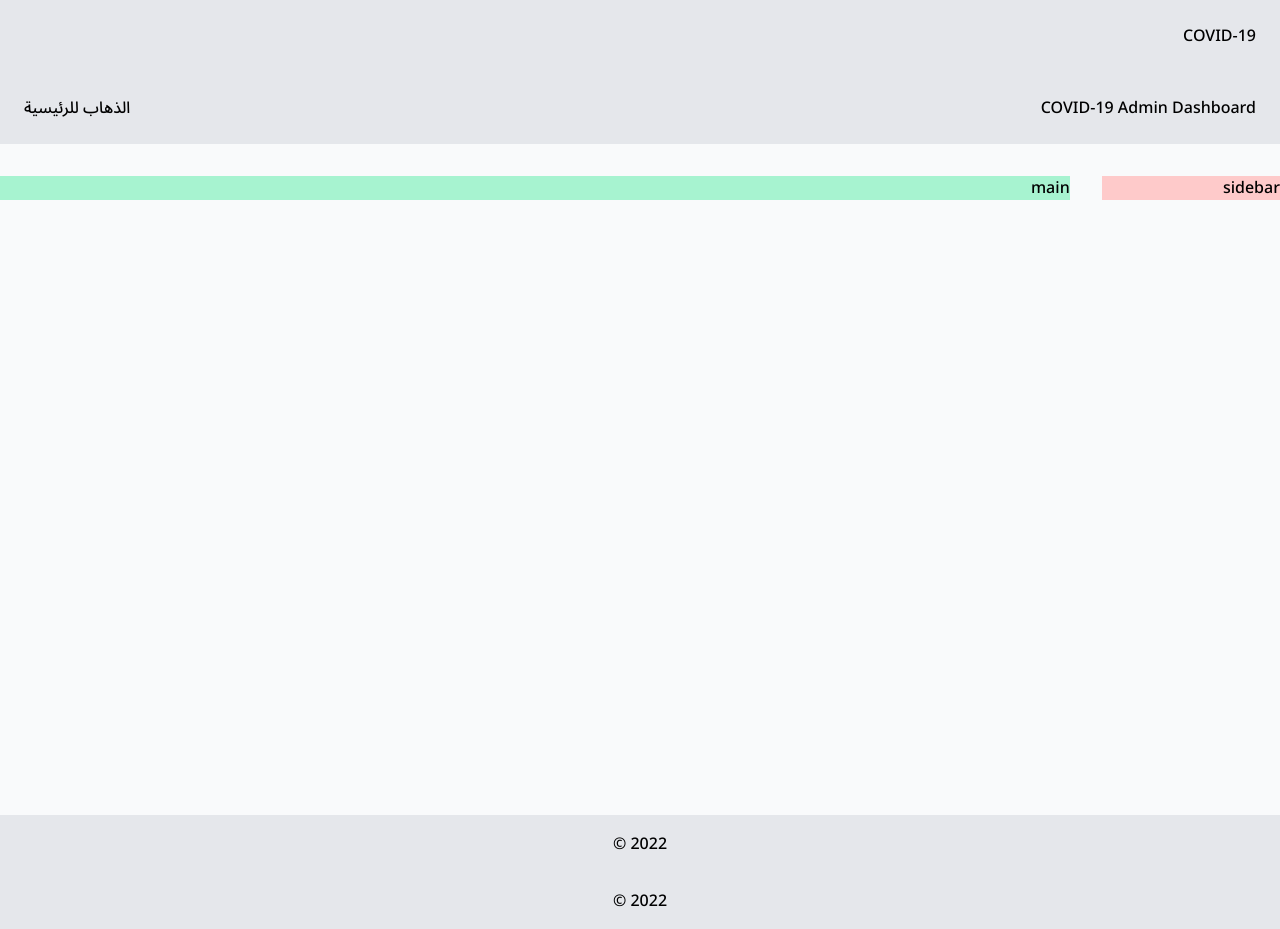
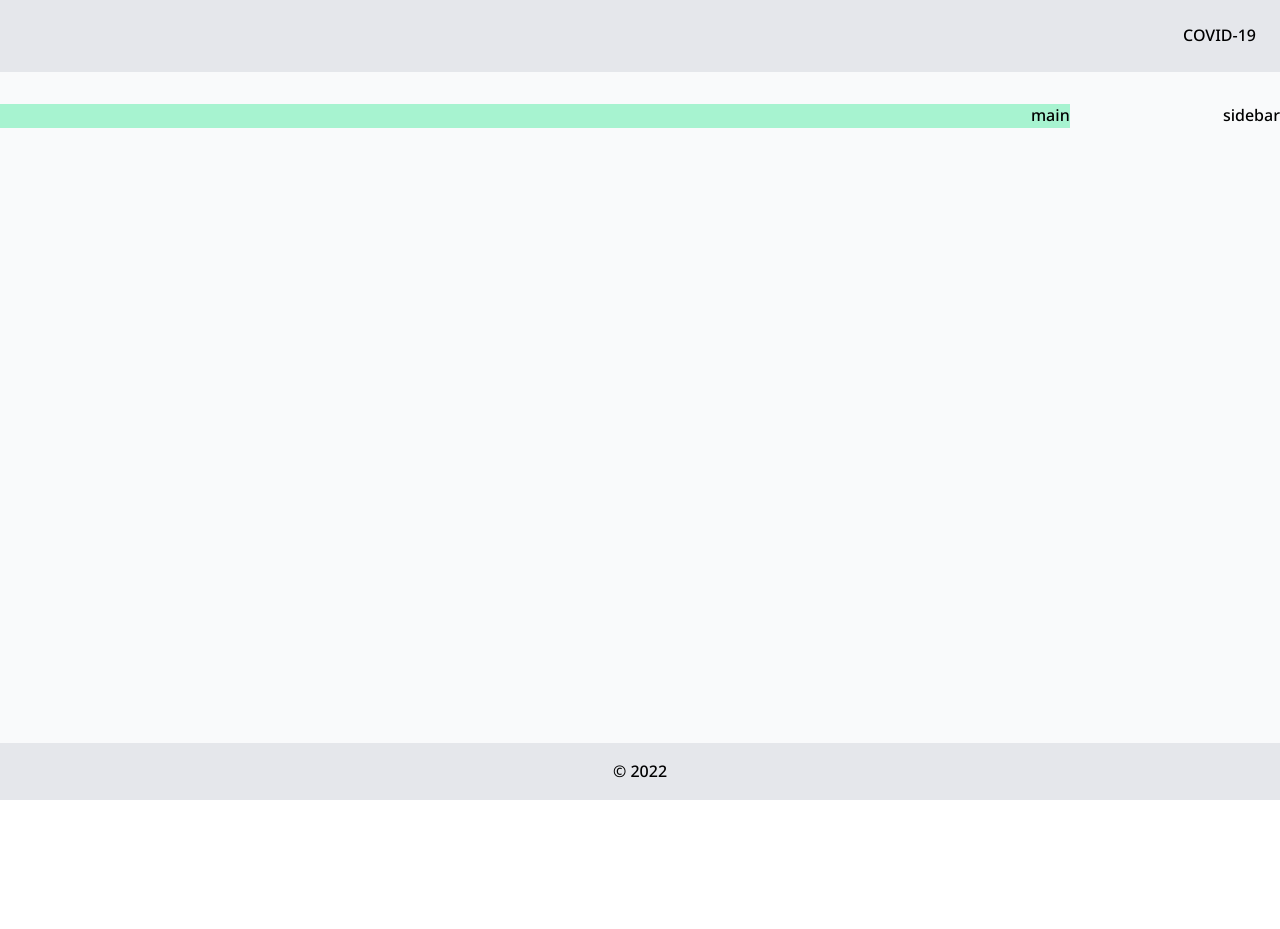
Before and after one commit to irakan/COVID19, a Nuxt app in the folder frontend/: page /Admin in a window 1280 px wide. After the commit the page ends 800 px from the top, so only its background shows below. Built offline with nearby package versions, Linux system fonts and the light colour scheme; no server answers.

Commit message:
use default layout

```diff
--- a/frontend/pages/Admin/index.vue
+++ b/frontend/pages/Admin/index.vue
@@ -1,20 +1,7 @@
 <template>
-  <div class="flex flex-col h-screen bg-gray-50">
-    <header class="bg-gray-200 p-6">
-      <div class="container mx-auto">
-        <div class="flex justify-between items-center">
-          <div>COVID-19 Admin Dashboard</div>
-          <div>الذهاب للرئيسية</div>
-        </div>
-      </div>
-    </header>
-    <main class="flex-1 mx-auto w-full">
-      <div class="flex justify-between container mx-auto pt-8">
-        <aside class="lg:w-1/6 w-auto h-full bg-red-200">sidebar</aside>
-        <div class="bg-green-200 w-full mr-8">main</div>
-      </div>
-    </main>
-    <footer class="border-t p-4 bg-gray-200 text-center">2022 &copy;</footer>
+  <div class="flex justify-between container mx-auto pt-8">
+    <aside class="lg:w-1/6 w-auto h-full">sidebar</aside>
+    <div class="bg-green-200 w-full mr-8">main</div>
   </div>
 </template>
 
```
